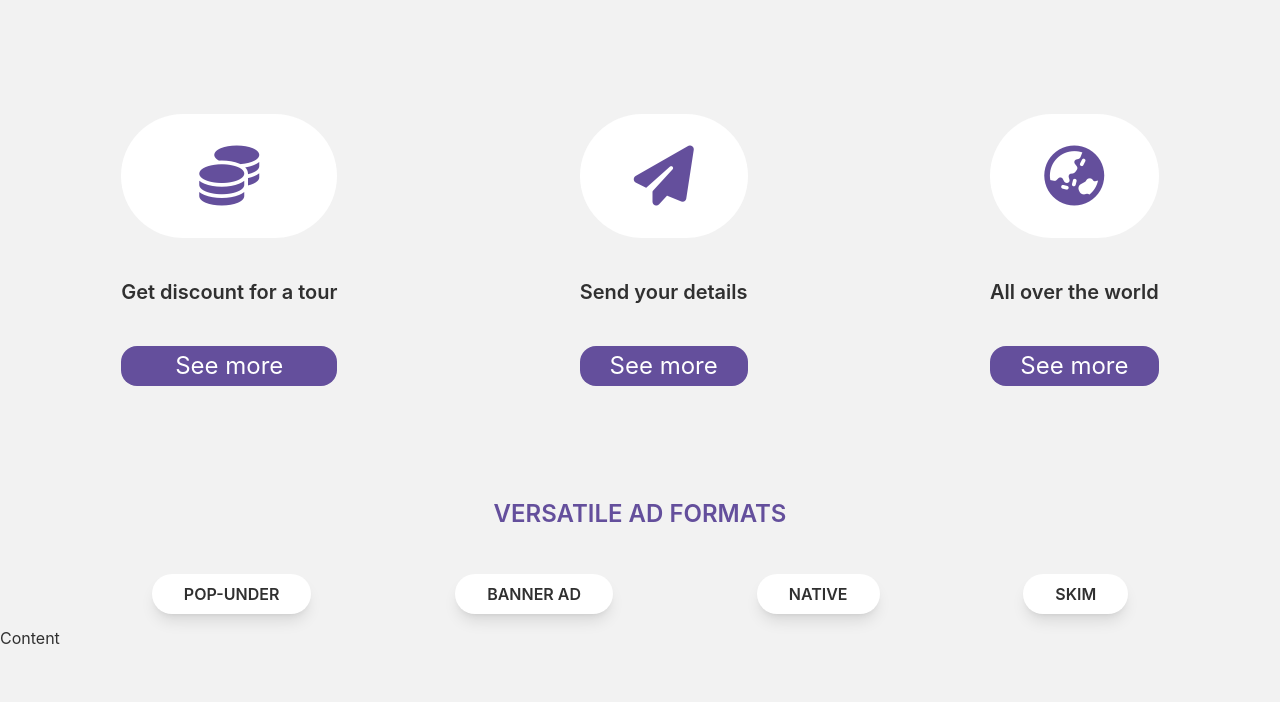
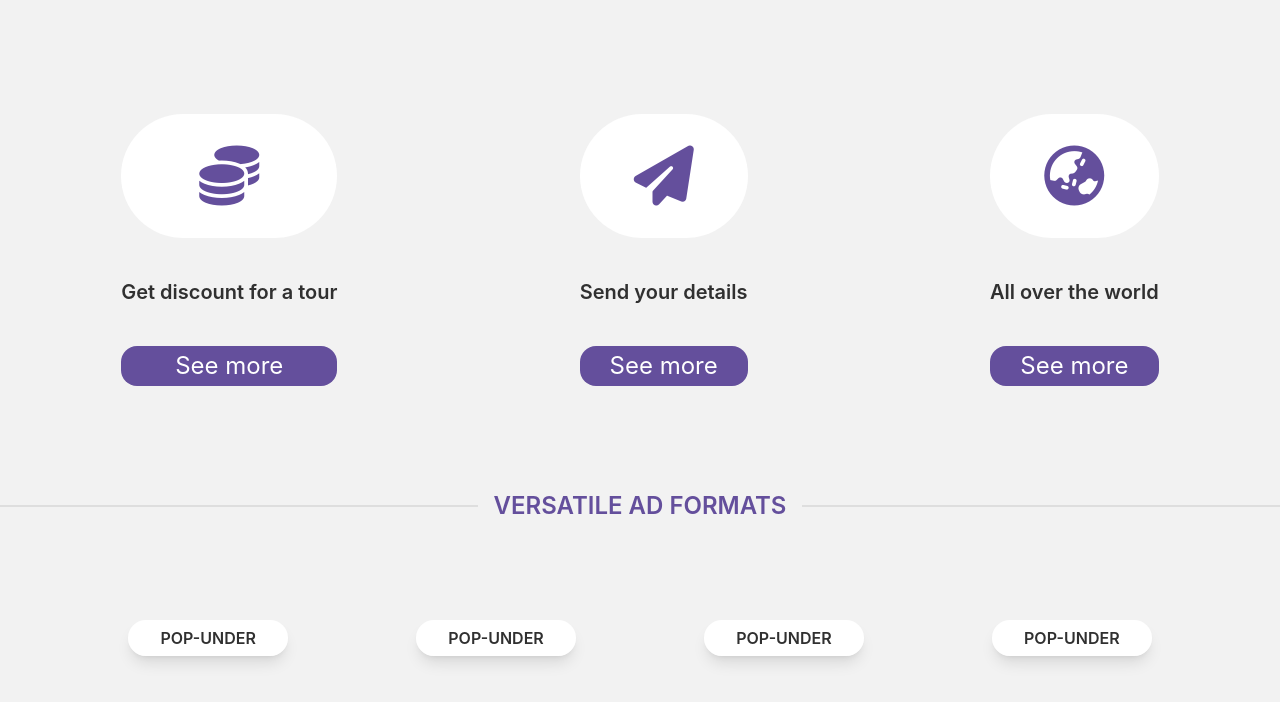
Before and after one commit to its-kayes/Frontend-Task-1, a React (Create React App) app: page / in a window 1280 px wide. Shown: the part 1034-1736 px from the top of the page. Built offline with nearby package versions, Linux system fonts and the light colour scheme.

Commit message:
Nasted Appaly

```diff
--- a/package.json
+++ b/package.json
@@ -6,6 +6,7 @@
     "@testing-library/jest-dom": "^5.16.4",
     "@testing-library/react": "^13.3.0",
     "@testing-library/user-event": "^13.5.0",
+    "cors": "^2.8.5",
     "daisyui": "^2.15.2",
     "react": "^18.1.0",
     "react-dom": "^18.1.0",
--- a/src/App.js
+++ b/src/App.js
@@ -1,6 +1,8 @@
 import { Route, Routes } from 'react-router-dom';
 import './App.css';
+import PopUnder from './components/Home/AdFormate/PopUnder';
 import Home from './components/Home/Home';
+import NastedHome from './components/Home/Nasted/NastedHome';
 import Navbar from './components/Navbar/Navbar';
 import Navbar1 from './components/Navbar/Navbar1';
 
@@ -8,10 +10,13 @@ function App() {
   return (
     <div>
       <Navbar> </Navbar>
-      {/* <Navbar1> </Navbar1> */}
-      {/* <h1 className='bg-secondary'> Kaj koro to ? </h1> */}
+
       <Routes>
-        <Route path='/' element={<Home> </Home>}> </Route>
+
+        <Route path='/' element={<Home> </Home>}>
+          <Route path='pop' element={<PopUnder> </PopUnder>}> </Route>
+        </Route>
+
       </Routes>
     </div>
   );
--- a/src/components/Home/AdFormate/AdFormate.js
+++ b/src/components/Home/AdFormate/AdFormate.js
@@ -1,5 +1,6 @@
 import React from 'react';
 import { Link, Outlet } from 'react-router-dom';
+import PopUnder from './PopUnder';
 
 const AdFormate = () => {
     return (
@@ -8,7 +9,6 @@ const AdFormate = () => {
 
             <div class="drawer">
                 <input id="my-drawer-3" type="checkbox" class="drawer-toggle" />
-                <Outlet> </Outlet>
                 <div class="drawer-content flex flex-col">
                     {/* <!-- Navbar --> */}
                     <div class="w-full navbar justify-evenly bg-base-100">
@@ -26,14 +26,13 @@ const AdFormate = () => {
                             </ul>
                         </div> */}
 
-                        <li><Link className='bg-white rounded-3xl px-8 py-2 font-semibold shadow-lg shadow-white-500/100 ' to='sq' >POP-UNDER</Link></li>
-                        <li><Link className='bg-white rounded-3xl px-8 py-2 font-semibold shadow-lg shadow-white-500/100 ' to='s' >BANNER AD</Link></li>
-                        <li><Link className='bg-white rounded-3xl px-8 py-2 font-semibold shadow-lg shadow-white-500/100 ' to='sq' >NATIVE</Link></li>
-                        <li><Link className='bg-white rounded-3xl px-8 py-2 font-semibold shadow-lg shadow-white-500/100 ' to='s' >SKIM</Link></li>
-
+                        <li><Link className='bg-white rounded-3xl px-8 py-2 font-semibold shadow-lg shadow-white-500/100' to='popunder' >POP-UNDER</Link></li>
+                        <li><Link className='bg-white rounded-3xl px-8 py-2 font-semibold shadow-lg shadow-white-500/100' to='s' >BANNER AD</Link></li>
+                        <li><Link className='bg-white rounded-3xl px-8 py-2 font-semibold shadow-lg shadow-white-500/100' to='sq' >NATIVE</Link></li>
+                        <li><Link className='bg-white rounded-3xl px-8 py-2 font-semibold shadow-lg shadow-white-500/100' to='s' >SKIM</Link></li>
 
                     </div>
-                    {/* <!-- Page content here --> */}
+
                     Content
                 </div>
                 <div class="drawer-side">
@@ -46,6 +45,42 @@ const AdFormate = () => {
                     </ul>
 
                 </div>
+                <Outlet> </Outlet>
+            </div>
+
+
+
+
+
+
+
+
+            <div class="drawer drawer-mobile">
+                <input id="my-drawer-2" type="checkbox" class="drawer-toggle" />
+                <div class="drawer-content ">
+                    {/* <!-- Page content here --> */}
+                    {/* <h1 className='text-5xl text-cyan-500 font-extrabold'> Dashboard </h1> */}
+                    <Outlet>  </Outlet>
+                    <label for="my-drawer-2" class="btn btn-primary drawer-button lg:hidden">Open drawer</label>
+
+                </div>
+                <div class="drawer-side">
+                    <label for="my-drawer-2" class="drawer-overlay"></label>
+                    <ul class="menu p-4 overflow-y-auto w-80 bg-base-100 text-base-content">
+                        {/* <!-- Sidebar content here --> */}
+                        <li><Link to='/dashboard'>My Profile</Link></li>
+                        <li> <Link to='users'> All Users </Link> </li>
+                        <li><Link to='addproduct'> Add Product </Link></li>
+                        <li><Link to='allorders'> Manage Orders </Link></li>
+                        <li><Link to='products'> Manage Products </Link></li>
+
+
+
+                        <li><Link to='orders'>My Orders</Link></li>
+                        <li><Link to='reviews'>Add A Review</Link></li>
+
+                    </ul>
+                </div>
             </div>
 
         </div>
--- /dev/null
+++ b/src/components/Home/AdFormate/PopUnder.js
@@ -0,0 +1,34 @@
+import React from 'react';
+
+const PopUnder = () => {
+    return (
+        <>
+            {/* <div class="hero min-h-screen bg-base-100">
+                <div class="hero-content flex-col lg:flex-row">
+                    <img src="https://cdn.pixabay.com/photo/2015/04/23/22/00/tree-736885__480.jpg" class="max-w-sm rounded-lg shadow-2xl" />
+                    <div>
+                        <h1 class="text-5xl font-bold">Box Office News!</h1>
+                        <p class="py-6">Provident cupiditate voluptatem et in. Quaerat fugiat ut assumenda excepturi exercitationem quasi. In deleniti eaque aut repudiandae et a id nisi.</p>
+                        <button class="btn btn-primary">Get Started</button>
+                    </div>
+                </div>
+            </div> */}
+
+            <div className='flex justify-evenly'>
+                <div>
+                    <img src="https://cdn.pixabay.com/photo/2015/04/23/22/00/tree-736885__480.jpg" class="max-w-sm rounded-lg shadow-2xl" />
+                </div>
+
+                <div>
+                    <div>
+                        <h1 class="text-5xl font-bold"> POP - UNDER </h1>
+                        <p class="py-6">Provident cupiditate voluptatem et in.</p>
+                        <button class="btn btn-primary">Get Started</button>
+                    </div>
+                </div>
+            </div>
+        </>
+    );
+};
+
+export default PopUnder;
--- a/src/components/Home/Home.js
+++ b/src/components/Home/Home.js
@@ -2,13 +2,15 @@ import React from 'react';
 import AdFormate from './AdFormate/AdFormate';
 import Banner from './Banner';
 import Everyone from './Everyone';
+import NastedHome from './Nasted/NastedHome';
 
 const Home = () => {
     return (
         <div>
             <Banner> </Banner>
             <Everyone> </Everyone>
-            <AdFormate> </AdFormate>
+            {/* <AdFormate> </AdFormate> */}
+            <NastedHome> </NastedHome>
         </div>
     );
 };
--- /dev/null
+++ b/src/components/Home/Nasted/NastedHome.js
@@ -0,0 +1,23 @@
+import React from 'react';
+import { Link, Outlet } from 'react-router-dom';
+
+const NastedHome = () => {
+    return (
+        <div>
+            <h1 className=' text-2xl text-center text-primary font-semibold my-8 divider'> VERSATILE AD FORMATS </h1>
+
+            <div className=' py-20 flex justify-evenly'>
+                <p> <Link className='bg-white rounded-3xl px-8 py-2 font-semibold shadow-lg shadow-white-500/100' to='pop' >POP-UNDER</Link> </p>
+                <p> <Link className='bg-white rounded-3xl px-8 py-2 font-semibold shadow-lg shadow-white-500/100' to='pop' >POP-UNDER</Link> </p>
+                <p> <Link className='bg-white rounded-3xl px-8 py-2 font-semibold shadow-lg shadow-white-500/100' to='pop' >POP-UNDER</Link> </p>
+                <p> <Link className='bg-white rounded-3xl px-8 py-2 font-semibold shadow-lg shadow-white-500/100' to='pop' >POP-UNDER</Link> </p>
+            </div>
+
+            <Outlet> </Outlet>
+
+
+        </div>
+    );
+};
+
+export default NastedHome;
```
Also changed, not shown: 1 other file (tests, documents, lock files or other folders).
